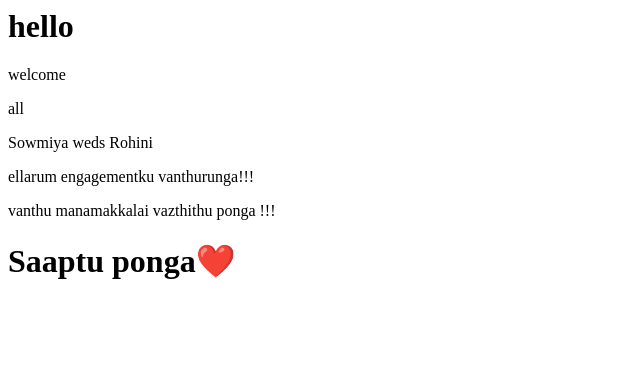
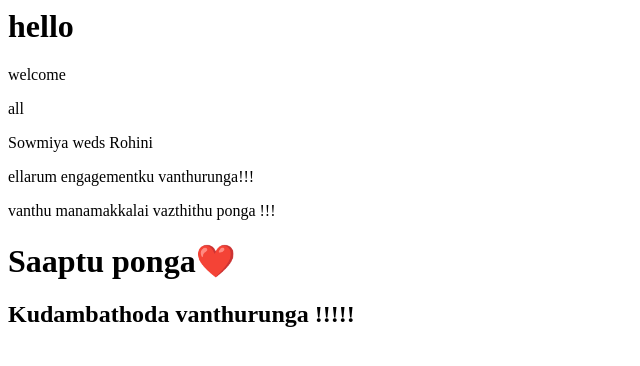
Before and after one commit to sswathi13/sample, a plain HTML site: page index.html in a window 1280 px wide. Shown: the whole page, without its empty margins (0-640 px from the left). Drawn offline with Linux system fonts and the light colour scheme.

Commit message:
Update index.html

```diff
--- a/index.html
+++ b/index.html
@@ -5,3 +5,4 @@
 <p>ellarum engagementku vanthurunga!!!</p>
 <p> vanthu manamakkalai vazthithu ponga !!!</p>
 <h1> Saaptu ponga❤️</h1>
+<h2>Kudambathoda vanthurunga !!!!!</h2>
```
